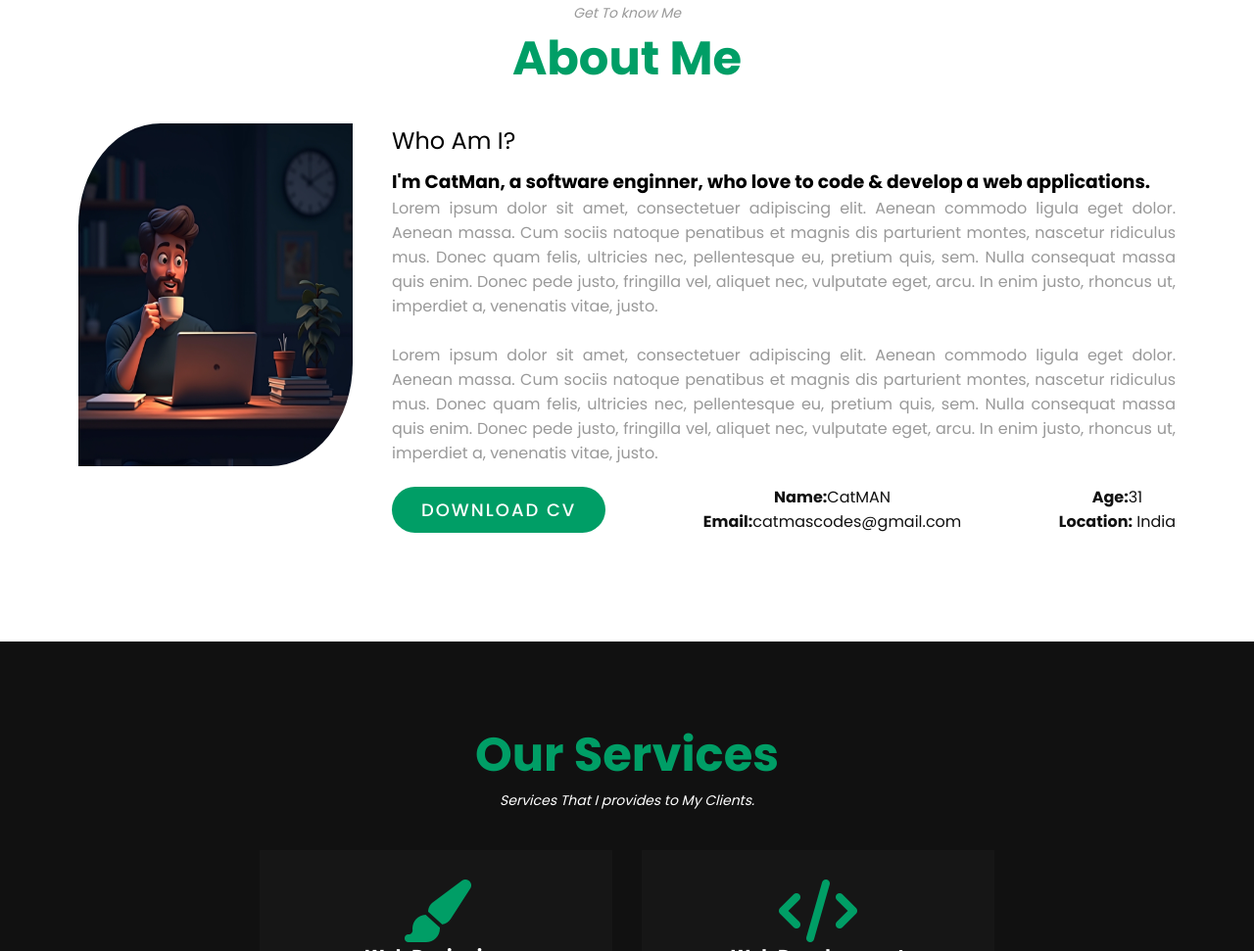
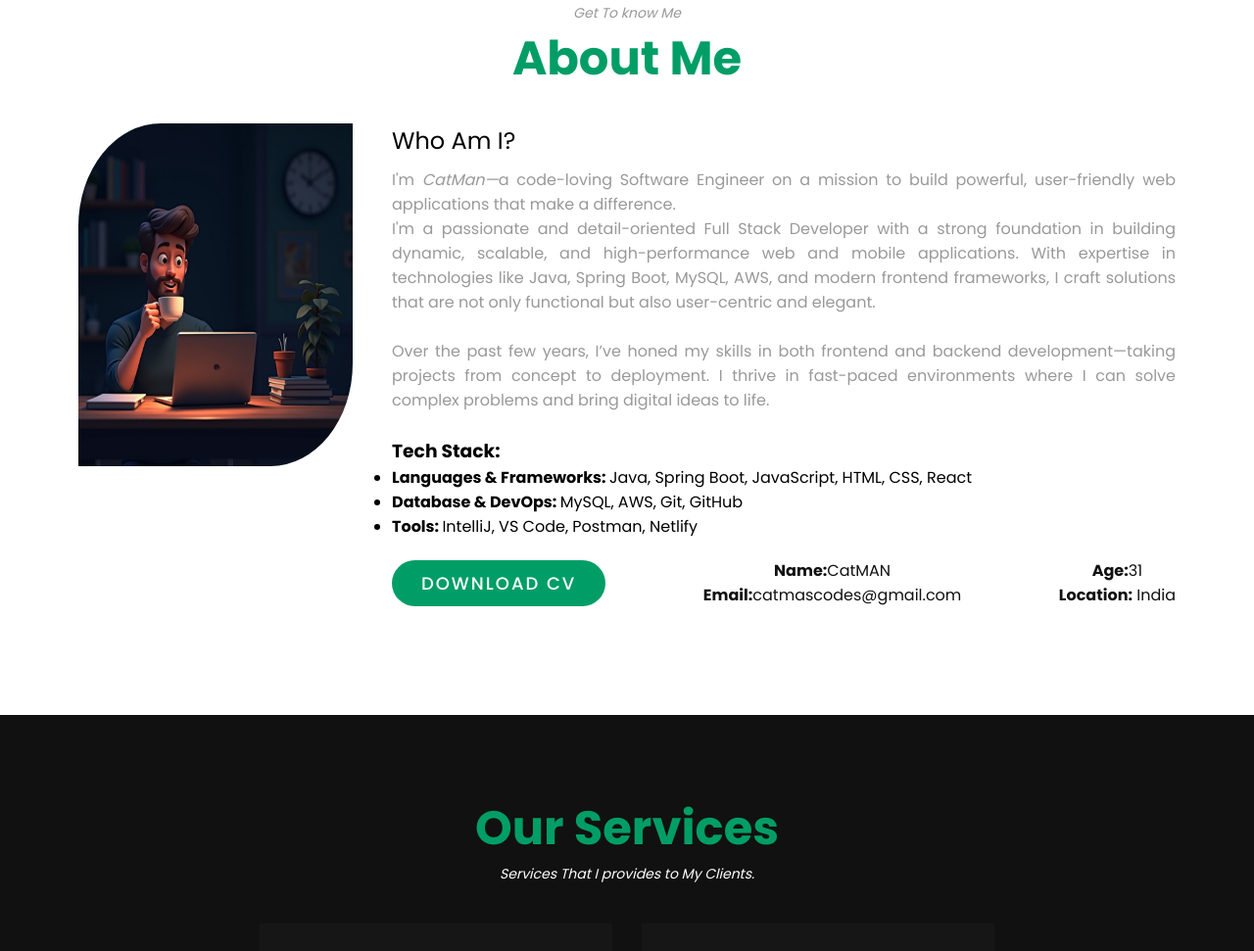
Before and after one commit to catMansCodes/portfolio-app-one, a plain HTML site: page index.html in a window 1280 px wide. Shown: the part 877-1848 px from the top of the page at 98% size. Drawn offline with Linux system fonts and the light colour scheme.

Commit message:
update the about me section

```diff
--- a/index.html
+++ b/index.html
@@ -62,20 +62,24 @@
 
             <div class="contentBx w50">
                 <h2>Who Am I?</h2>
-                <h3>I'm <b>CatMan</b>, a software enginner, who love to code & develop a web applications.
-                </h3>
-                <p>Lorem ipsum dolor sit amet, consectetuer adipiscing elit. Aenean commodo ligula eget dolor.
-                    Aenean massa. Cum sociis natoque penatibus et magnis dis parturient montes, nascetur ridiculus
-                    mus. Donec quam felis, ultricies nec, pellentesque eu, pretium quis, sem. Nulla consequat
-                    massa quis enim. Donec pede justo, fringilla vel, aliquet nec, vulputate eget, arcu.
-                    In enim justo, rhoncus ut, imperdiet a, venenatis vitae, justo.
-                </p> <br>
-                <p>Lorem ipsum dolor sit amet, consectetuer adipiscing elit. Aenean commodo ligula eget dolor.
-                    Aenean massa. Cum sociis natoque penatibus et magnis dis parturient montes, nascetur ridiculus
-                    mus. Donec quam felis, ultricies nec, pellentesque eu, pretium quis, sem. Nulla consequat
-                    massa quis enim. Donec pede justo, fringilla vel, aliquet nec, vulputate eget, arcu.
-                    In enim justo, rhoncus ut, imperdiet a, venenatis vitae, justo.
+                <p>I'm <i>CatMan—</i>a code-loving Software Engineer on a mission to build powerful, user-friendly web applications that make a difference.</p>
+
+                <p>I'm a passionate and detail-oriented Full Stack Developer with a strong foundation in building dynamic,
+                    scalable, and high-performance web and mobile applications.
+                    With expertise in technologies like Java, Spring Boot, MySQL, AWS, and modern frontend frameworks,
+                    I craft solutions that are not only functional but also user-centric and elegant.
                 </p>
+                <br>
+                <p>Over the past few years, I’ve honed my skills in both frontend and backend development—taking projects from concept to deployment.
+                    I thrive in fast-paced environments where I can solve complex problems and bring digital ideas to life.
+                </p>
+                <br>
+                <h3>Tech Stack:</h3>
+                    <ul>
+                        <li><b> Languages & Frameworks: </b> Java, Spring Boot, JavaScript, HTML, CSS, React
+                        <li><b> Database & DevOps: </b> MySQL, AWS, Git, GitHub</li>
+                        <li><b> Tools: </b> IntelliJ, VS Code, Postman, Netlify</li></li>
+                    </ul>
 
                 <div class="heading bottom">
                     <a href="resources/resume.pdf" class="btn btn-round" target="_blank">Download CV</a>
```
